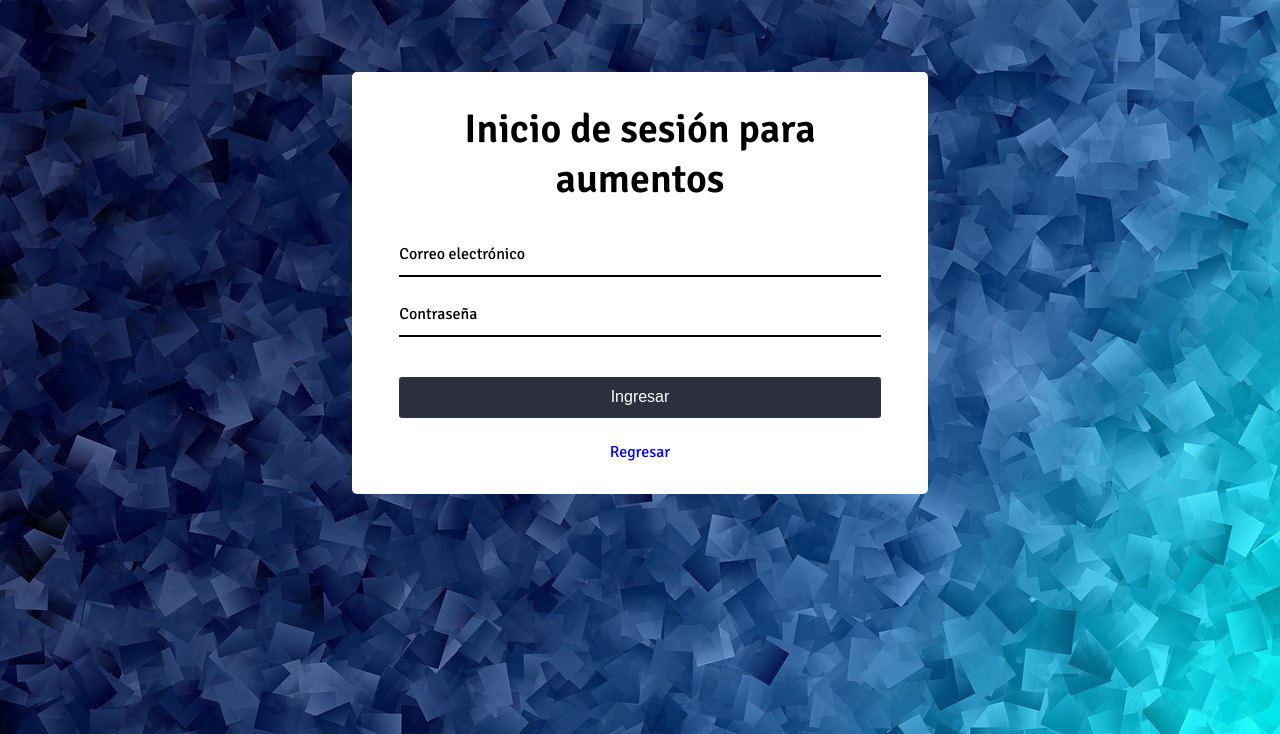
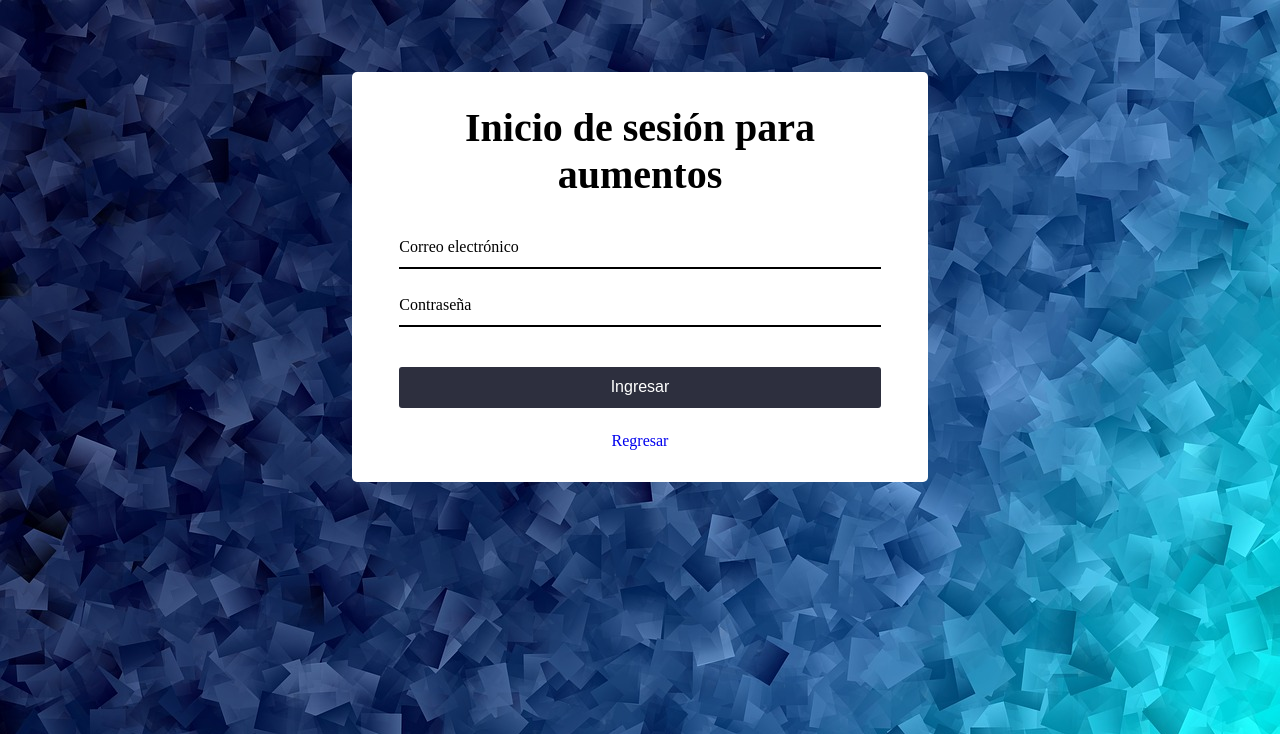
Before and after one commit to Santiago-Huh/iframe, a PHP site: page /subirPrecio in a window 1280 px wide. Shown: the top 734 px of the page. Run offline with PHP 8.4, Linux system fonts and the light colour scheme.

Commit message:
Actualizaciòn
Se actualizo font-family

```diff
--- a/subirPrecio/css/style.css
+++ b/subirPrecio/css/style.css
@@ -32,7 +32,7 @@ margin:0;
     background-image: url(../../img/default.jpg);
     /*background:#7353b1;  */
     background-size: cover;
-   font-family: 'Signika', sans-serif;
+   font-family: 'Raleway';
 }
 
 h1,h2,h3,h4,h5,h6{
@@ -128,7 +128,7 @@ h1 {
     outline: none;
     border: none;
     border-bottom: 2px solid #000;
-        font-family: 'Signika', sans-serif;
+        font-family: 'Raleway';
 }
 .login-main input[type="password"] {
     font-size: 1em;
@@ -140,7 +140,7 @@ h1 {
     outline: none;
     border: none;
     border-bottom: 2px solid #000;
-        font-family: 'Signika', sans-serif;
+        font-family: 'Raleway';
 }
 .login-main input[type="submit"] {
     font-size: 1em;
```
